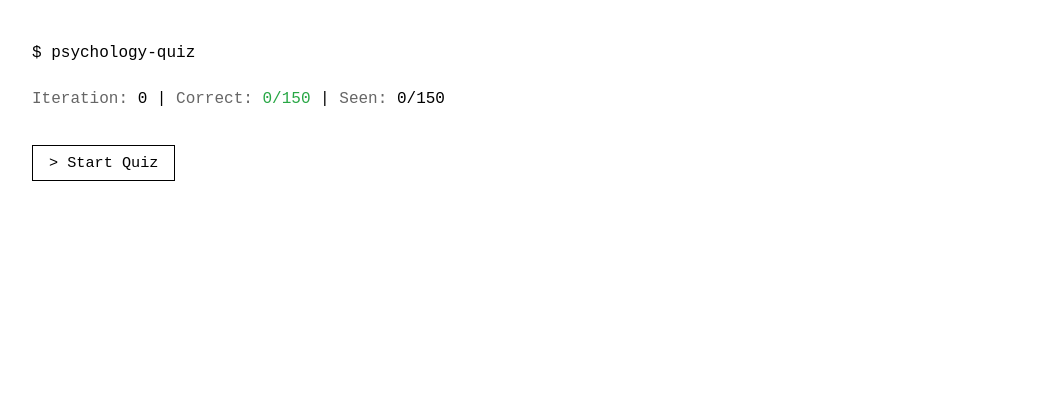
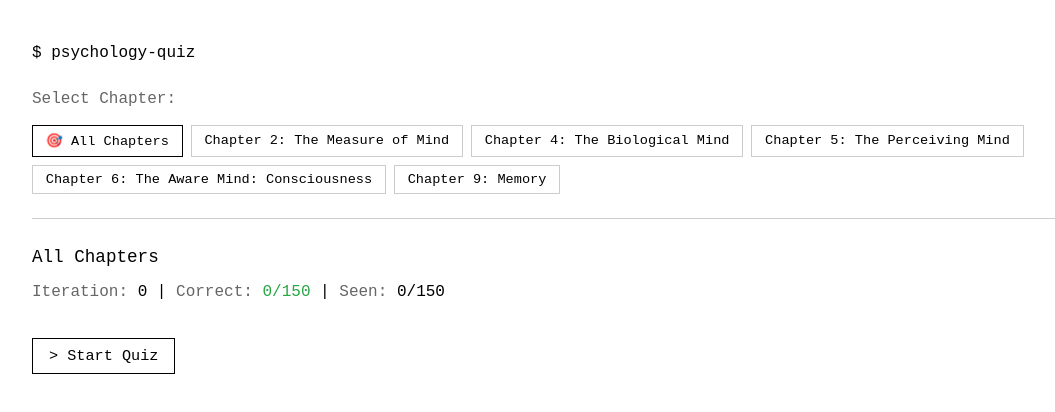
Before and after one commit to jyang-ca/sosc-quiz, a React (Vite) app: page / in a window 1280 px wide. Shown: the top 412 px of the page, without its empty margins (28-1083 px from the left). Built offline with nearby package versions, Linux system fonts and the light colour scheme.

Commit message:
update: ui

```diff
--- a/src/App.tsx
+++ b/src/App.tsx
@@ -1,6 +1,6 @@
 import { useState, useEffect, useCallback } from 'react';
-import type { Problem, GamePhase } from './types';
-import { QuizStateManager, loadAllProblems } from './quizLogic';
+import type { Problem, GamePhase, ChapterType } from './types';
+import { QuizStateManager, loadProblemsForChapter } from './quizLogic';
 import Welcome from './components/Welcome';
 import Question from './components/Question';
 import Feedback from './components/Feedback';
@@ -9,6 +9,7 @@ import Loading from './components/Loading';
 
 function App() {
   const [phase, setPhase] = useState<GamePhase>('loading');
+  const [selectedChapter, setSelectedChapter] = useState<ChapterType>('all');
   const [allProblems, setAllProblems] = useState<Problem[]>([]);
   const [quizProblems, setQuizProblems] = useState<Problem[]>([]);
   const [currentProblemIndex, setCurrentProblemIndex] = useState(0);
@@ -16,15 +17,23 @@ function App() {
   const [isRetryPhase, setIsRetryPhase] = useState(false);
   const [retryRound, setRetryRound] = useState(1);
   const [selectedAnswer, setSelectedAnswer] = useState<'A' | 'B' | 'C' | 'D' | 'E' | null>(null);
-  const [stateManager] = useState(() => new QuizStateManager());
+  const [stateManager, setStateManager] = useState<QuizStateManager>(() => new QuizStateManager('all'));
   const [iterationCompleted, setIterationCompleted] = useState(false);
 
-  // Load problems on mount
+  // Load problems when chapter changes
   useEffect(() => {
-    loadAllProblems().then(problems => {
+    setPhase('loading');
+    loadProblemsForChapter(selectedChapter).then(problems => {
       setAllProblems(problems);
       setPhase('welcome');
     });
+  }, [selectedChapter]);
+
+  // Update state manager when chapter changes
+  const handleChapterChange = useCallback((chapter: ChapterType) => {
+    setSelectedChapter(chapter);
+    setStateManager(new QuizStateManager(chapter));
+    setIterationCompleted(false);
   }, []);
 
   const startQuiz = useCallback(() => {
@@ -153,6 +162,8 @@ function App() {
           stateManager={stateManager}
           onStartQuiz={startQuiz}
           totalProblems={allProblems.length}
+          selectedChapter={selectedChapter}
+          onChapterChange={handleChapterChange}
         />
       )}
 
--- a/src/components/Welcome.tsx
+++ b/src/components/Welcome.tsx
@@ -1,21 +1,51 @@
-import { QuizStateManager } from '../quizLogic';
+import { QuizStateManager, CHAPTER_INFO } from '../quizLogic';
+import type { ChapterType } from '../types';
 
 interface WelcomeProps {
     stateManager: QuizStateManager;
     onStartQuiz: () => void;
     totalProblems: number;
+    selectedChapter: ChapterType;
+    onChapterChange: (chapter: ChapterType) => void;
 }
 
-const Welcome = ({ stateManager, onStartQuiz, totalProblems }: WelcomeProps) => {
+const Welcome = ({ stateManager, onStartQuiz, totalProblems, selectedChapter, onChapterChange }: WelcomeProps) => {
     const state = stateManager.getState();
+    const currentChapterInfo = CHAPTER_INFO.find(c => c.id === selectedChapter);
 
     return (
         <div>
             <div className="ascii-art">
-{`$ psychology-quiz`}
+                {`$ psychology-quiz`}
             </div>
 
             <div style={{ margin: '1.5rem 0' }}>
+                <p className="text-dim" style={{ marginBottom: '0.75rem' }}>Select Chapter:</p>
+                <div style={{ display: 'flex', flexWrap: 'wrap', gap: '0.5rem' }}>
+                    {CHAPTER_INFO.map(chapter => (
+                        <button
+                            key={chapter.id}
+                            className={selectedChapter === chapter.id ? 'btn' : 'btn-secondary'}
+                            onClick={() => onChapterChange(chapter.id)}
+                            style={{
+                                fontSize: '0.85rem',
+                                padding: '0.4rem 0.8rem',
+                            }}
+                        >
+                            {chapter.id === 'all' ? '🎯 ' : ''}{chapter.title}
+                        </button>
+                    ))}
+                </div>
+            </div>
+
+            <hr className="separator" />
+
+            <div style={{ margin: '1.5rem 0' }}>
+                <p style={{ marginBottom: '0.5rem' }}>
+                    <span className="text-primary" style={{ fontSize: '1.1rem' }}>
+                        {currentChapterInfo?.title}
+                    </span>
+                </p>
                 <p>
                     <span className="text-dim">Iteration:</span>{' '}
                     <span className="text-primary">{state.iteration}</span>
--- a/src/index.css
+++ b/src/index.css
@@ -122,6 +122,22 @@ h1, h2, h3, h4, h5, h6 {
   color: var(--text-dim);
 }
 
+.btn-secondary {
+  background-color: transparent;
+  border: 1px solid var(--border-color);
+  color: var(--text-secondary);
+  padding: 0.5rem 1rem;
+  font-family: 'Courier New', 'Courier', monospace;
+  font-size: 0.95rem;
+  cursor: pointer;
+  transition: all 0.1s;
+}
+
+.btn-secondary:hover {
+  border-color: var(--text-primary);
+  background-color: var(--bg-secondary);
+}
+
 /* Option list */
 .option-list {
   list-style: none;
--- a/src/quizLogic.ts
+++ b/src/quizLogic.ts
@@ -5,16 +5,30 @@ import type {
   QuizState,
   ProblemStat,
   CurrentIterationStats,
+  ChapterType,
+  ChapterInfo,
 } from './types';
 
-const STATE_KEY = 'psychology_quiz_state';
 const QUESTIONS_PER_QUIZ = 20;
+
+export const CHAPTER_INFO: ChapterInfo[] = [
+  { id: 'all', title: 'All Chapters', fileName: '' },
+  { id: 'chapter2', title: 'Chapter 2: The Measure of Mind', fileName: 'chapter2.json' },
+  { id: 'chapter4', title: 'Chapter 4: The Biological Mind', fileName: 'chapter4.json' },
+  { id: 'chapter5', title: 'Chapter 5: The Perceiving Mind', fileName: 'chapter5.json' },
+  { id: 'chapter6', title: 'Chapter 6: The Aware Mind: Consciousness', fileName: 'chapter6.json' },
+  { id: 'chapter9', title: 'Chapter 9: Memory', fileName: 'chapter9.json' },
+];
 
 export class QuizStateManager {
   private state: QuizState;
   private currentIterationStats: CurrentIterationStats;
+  private chapter: ChapterType;
+  private stateKey: string;
 
-  constructor() {
+  constructor(chapter: ChapterType = 'all') {
+    this.chapter = chapter;
+    this.stateKey = `psychology_quiz_state_${chapter}`;
     this.state = this.loadState();
     this.currentIterationStats = {
       total_questions: 0,
@@ -25,7 +39,7 @@ export class QuizStateManager {
   }
 
   private loadState(): QuizState {
-    const saved = localStorage.getItem(STATE_KEY);
+    const saved = localStorage.getItem(this.stateKey);
     if (saved) {
       try {
         return JSON.parse(saved);
@@ -46,7 +60,11 @@ export class QuizStateManager {
 
   saveState(): void {
     this.state.last_updated = new Date().toISOString();
-    localStorage.setItem(STATE_KEY, JSON.stringify(this.state));
+    localStorage.setItem(this.stateKey, JSON.stringify(this.state));
+  }
+
+  getChapter(): ChapterType {
+    return this.chapter;
   }
 
   getState(): QuizState {
@@ -120,8 +138,11 @@ export class QuizStateManager {
     const totalProblems = this.state.seen_problems.length;
     const correctProblems = this.state.correct_problems.length;
 
+    // Determine required problems based on chapter
+    const requiredProblems = this.chapter === 'all' ? 150 : 30;
+
     // Check if all problems have been answered correctly
-    if (correctProblems >= 100 && totalProblems >= 100) {
+    if (correctProblems >= requiredProblems && totalProblems >= requiredProblems) {
       // Save iteration stats
       this.state.iteration_stats.push({
         iteration: this.state.iteration,
@@ -231,7 +252,7 @@ export class QuizStateManager {
   }
 
   resetState(): void {
-    localStorage.removeItem(STATE_KEY);
+    localStorage.removeItem(this.stateKey);
     this.state = {
       incorrect_problems: [],
       seen_problems: [],
@@ -275,3 +296,27 @@ export async function loadAllProblems(): Promise<Problem[]> {
 
   return allProblems;
 }
+
+export async function loadProblemsForChapter(chapter: ChapterType): Promise<Problem[]> {
+  if (chapter === 'all') {
+    return loadAllProblems();
+  }
+
+  const chapterInfo = CHAPTER_INFO.find(c => c.id === chapter);
+  if (!chapterInfo || !chapterInfo.fileName) {
+    return [];
+  }
+
+  const baseUrl = import.meta.env.BASE_URL;
+  try {
+    const response = await fetch(`${baseUrl}problems/${chapterInfo.fileName}`);
+    if (response.ok) {
+      const problems: Problem[] = await response.json();
+      return problems;
+    }
+  } catch (e) {
+    console.error(`Failed to load ${chapterInfo.fileName}:`, e);
+  }
+
+  return [];
+}
```
Also changed, not shown: src/types.ts (+8 -0 lines).
